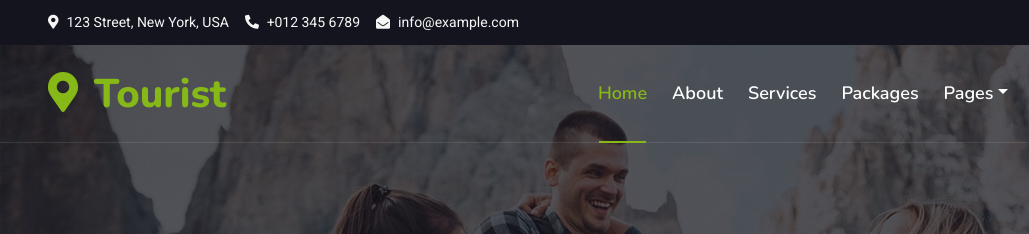
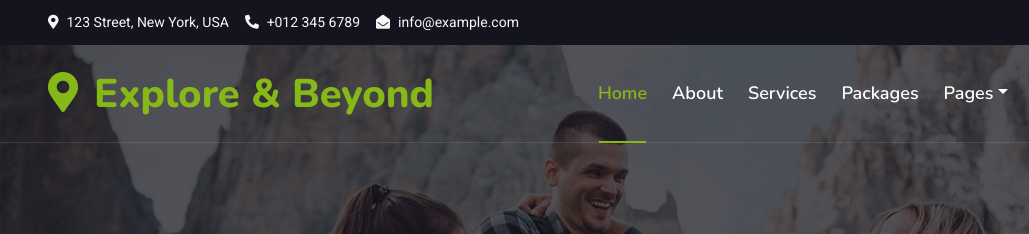
Before and after one commit to RiteshKL/virat.github.io, a plain HTML site: page index.html in a window 1280 px wide. Shown: the top 234 px of the page, 0-1029 px from the left. Drawn offline with nearby package versions, Linux system fonts and the light colour scheme.

Commit message:
Update index.html

```diff
--- a/index.html
+++ b/index.html
@@ -73,7 +73,7 @@ chat='true'>
     <div class="container-fluid position-relative p-0">
         <nav class="navbar navbar-expand-lg navbar-light px-4 px-lg-5 py-3 py-lg-0">
             <a href="" class="navbar-brand p-0">
-                <h1 class="text-primary m-0"><i class="fa fa-map-marker-alt me-3"></i>Tourist</h1>
+                <h1 class="text-primary m-0"><i class="fa fa-map-marker-alt me-3"></i>Explore & Beyond</h1>
                 <!-- <img src="img/logo.png" alt="Logo"> -->
             </a>
             <button class="navbar-toggler" type="button" data-bs-toggle="collapse" data-bs-target="#navbarCollapse">
```
